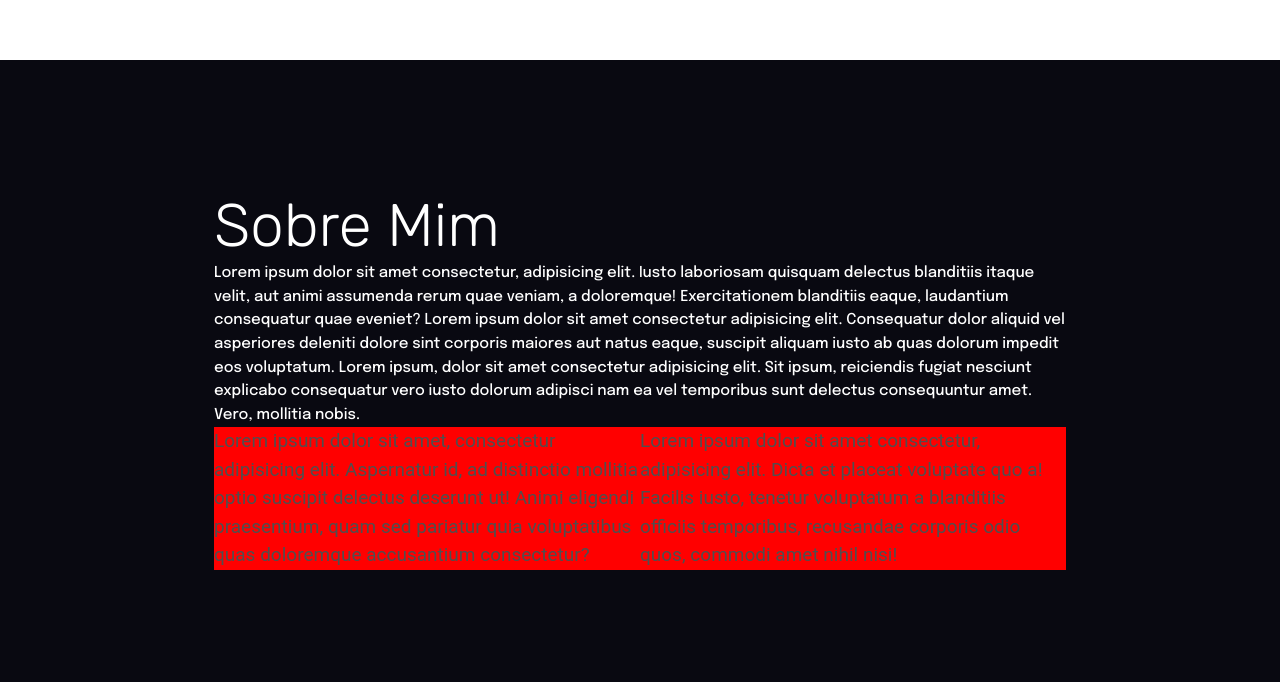
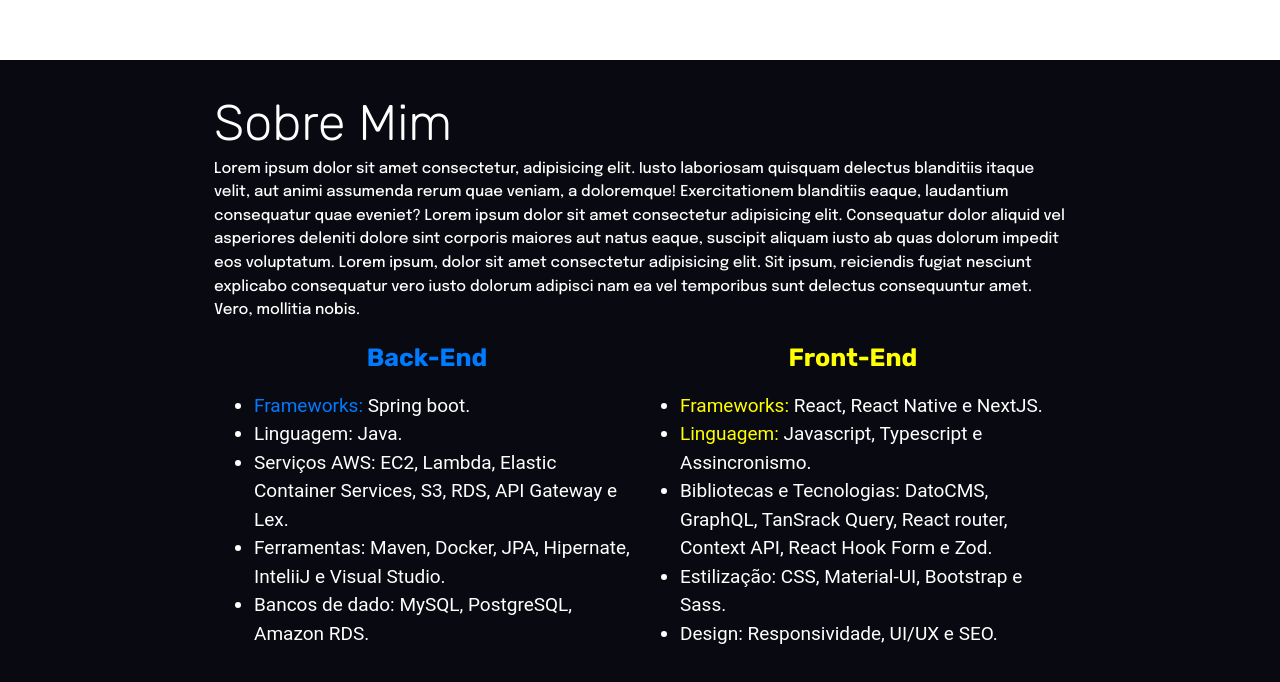
Before and after one commit to Josuel-Junior/newPortfolio, a React (Vite) app: page / in a window 1280 px wide. Shown: the part 1540-2222 px from the top of the page. Built offline with nearby package versions, Linux system fonts and the light colour scheme.

Commit message:
updated section about me

```diff
--- a/src/pages/AboutMe/AboutMe.tsx
+++ b/src/pages/AboutMe/AboutMe.tsx
@@ -1,5 +1,6 @@
 import { Box, Container, Grid2, Typography } from "@mui/material";
 import React from "react";
+import { Slide } from "react-awesome-reveal";
 
 export const AboutMe: React.FC = () => {
   return (
@@ -14,47 +15,103 @@ export const AboutMe: React.FC = () => {
         flexDirection: "column",
       }}
     >
-      <Container sx={{ background: "" }} maxWidth="md">
+      <Container sx={{ my: "10px" }} maxWidth="md">
+        <Slide direction="left">
           <Typography variant="h2">Sobre Mim</Typography>
+
           <Typography
             variant="subtitle2"
             sx={{
               fontSize: {
                 xl: 18,
                 md: 15,
-              sm: 11,
-              xs: 10,
+                sm: 13,
+                xs: 12,
               },
+              mb: "20px",
+              mt: "5px",
             }}
           >
             Lorem ipsum dolor sit amet consectetur, adipisicing elit. Iusto
             laboriosam quisquam delectus blanditiis itaque velit, aut animi
             assumenda rerum quae veniam, a doloremque! Exercitationem blanditiis
-          eaque, laudantium consequatur quae eveniet? Lorem ipsum dolor sit amet
-          consectetur adipisicing elit. Consequatur dolor aliquid vel asperiores
-          deleniti dolore sint corporis maiores aut natus eaque, suscipit
-          aliquam iusto ab quas dolorum impedit eos voluptatum. Lorem ipsum,
-          dolor sit amet consectetur adipisicing elit. Sit ipsum, reiciendis
-          fugiat nesciunt explicabo consequatur vero iusto dolorum adipisci nam
-          ea vel temporibus sunt delectus consequuntur amet. Vero, mollitia
-          nobis.
+            eaque, laudantium consequatur quae eveniet? Lorem ipsum dolor sit
+            amet consectetur adipisicing elit. Consequatur dolor aliquid vel
+            asperiores deleniti dolore sint corporis maiores aut natus eaque,
+            suscipit aliquam iusto ab quas dolorum impedit eos voluptatum. Lorem
+            ipsum, dolor sit amet consectetur adipisicing elit. Sit ipsum,
+            reiciendis fugiat nesciunt explicabo consequatur vero iusto dolorum
+            adipisci nam ea vel temporibus sunt delectus consequuntur amet.
+            Vero, mollitia nobis.
           </Typography>
-      <Grid2 container maxWidth="md">
-        <Grid2 size={{ xs: 12, md: 6 }} sx={{ background: "red" }}>
-          <Typography>
-            Lorem ipsum dolor sit amet, consectetur adipisicing elit. Aspernatur
-            id, ad distinctio mollitia optio suscipit delectus deserunt ut!
-            Animi eligendi praesentium, quam sed pariatur quia voluptatibus quas
-            doloremque accusantium consectetur?
+        </Slide>
+        <Grid2 container maxWidth="md" sx={{ mt: "10px", color: "#fff" }}>
+          <Grid2 size={{ xs: 12, md: 6 }}>
+            <Slide direction="left">
+              <Typography
+                variant="h2"
+                sx={{
+                  fontWeight: "bold",
+                  textAlign: "center",
+                  fontSize: {
+                    xl: 35,
+
+                    xs: 25,
+                  },
+                  color:"#007AFF"
+                }}
+              >
+                Back-End
               </Typography>
+              <ul>
+                <li>
+                  <span style={{ color: "#007AFF" }}>Frameworks:</span> Spring
+                  boot.
+                </li>
+                <li>Linguagem: Java.</li>
+                <li>
+                  Serviços AWS: EC2, Lambda, Elastic Container Services, S3,
+                  RDS, API Gateway e Lex.{" "}
+                </li>
+                <li>
+                  Ferramentas: Maven, Docker, JPA, Hipernate, InteliiJ e Visual
+                  Studio.
+                </li>
+                <li>Bancos de dado: MySQL, PostgreSQL, Amazon RDS.</li>
+              </ul>
+            </Slide>
           </Grid2>
-        <Grid2 size={{ xs: 12, md: 6 }} sx={{ background: "red" }}>
-          <Typography>
-            Lorem ipsum dolor sit amet consectetur, adipisicing elit. Dicta et
-            placeat voluptate quo a! Facilis iusto, tenetur voluptatum a
-            blanditiis officiis temporibus, recusandae corporis odio quos,
-            commodi amet nihil nisi!
+          <Grid2 size={{ xs: 12, md: 6 }}>
+            <Slide direction="right">
+              <Typography
+                variant="h2"
+                sx={{
+                  fontWeight: "bold",
+                  textAlign: "center",
+                  fontSize: {
+                    xl: 35,
+                    xs: 25,
+                  },
+                  color:"yellow"
+                }}
+              >
+                Front-End
               </Typography>
+              <ul>
+                <li>
+                  <span style={{ color: "yellow" }}>Frameworks:</span> React,
+                  React Native e NextJS.
+                </li>
+                <li>
+                <span style={{ color: "yellow" }}>Linguagem:</span> Javascript, Typescript e Assincronismo.</li>
+                <li>
+                  Bibliotecas e Tecnologias: DatoCMS, GraphQL, TanSrack Query,
+                  React router, Context API, React Hook Form e Zod.
+                </li>
+                <li>Estilização: CSS, Material-UI, Bootstrap e Sass.</li>
+                <li>Design: Responsividade, UI/UX e SEO.</li>
+              </ul>
+            </Slide>
           </Grid2>
         </Grid2>
       </Container>
--- a/src/pages/Home/index.tsx
+++ b/src/pages/Home/index.tsx
@@ -19,7 +19,7 @@ export const Home: React.FC = () => {
         <SectionInitial
           title={"Josuel Junior"}
           subTitle={
-            " Sou desenvolvedor Full Stack com foco em back-end, especializado em Java, Spring Boot e serviços de computação em nuvem da AWS."
+            "Sou desenvolvedor Full Stack com foco em back-end, especializado em Java, Spring Boot e serviços de computação em nuvem da AWS."
           }
           actionButton={Scroll}
           titleSecondScreen={"Cloud"}
--- a/src/shared/theme/Light.tsx
+++ b/src/shared/theme/Light.tsx
@@ -48,6 +48,14 @@ export const Light = createTheme({
     h2: {
       fontFamily: ["Rubik", "sans-serif"].join(),
       color: "#fff",
+      fontSize: "45px",
+
+      [`@media (min-width:960px)`]: {
+        fontSize: "47px",
+      },
+      [`@media (min-width:1280px)`]: {
+        fontSize: "50px",
+      },
     },
     h3: {
       color: "#000",
```
Lines whose indentation alone changed are shown as unchanged.
